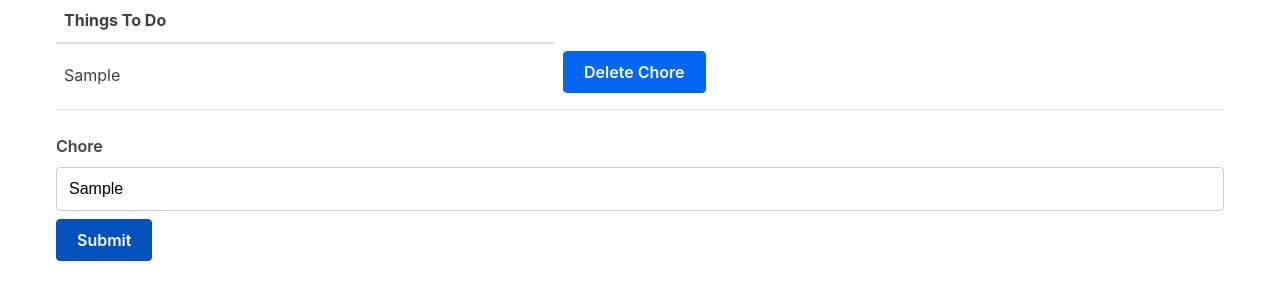
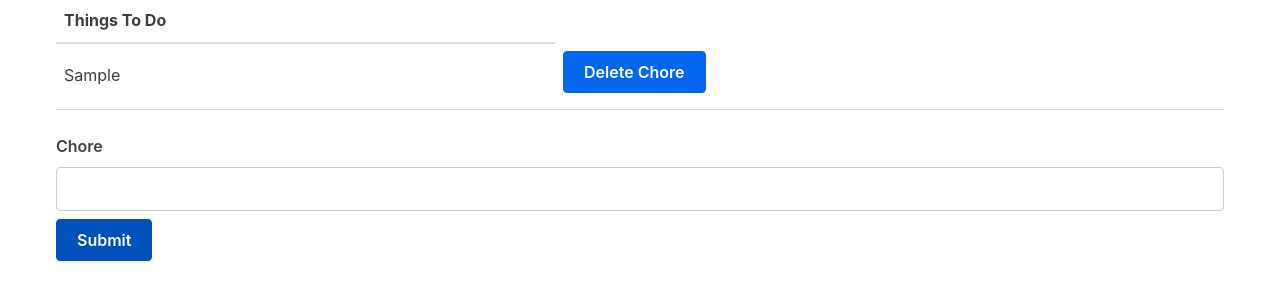
Before and after one commit to AngryGrizzlyBear/ToDoSomething, a React (Create React App) app in the folder react-tutorial/: page / in a window 1280 px wide. Both pictures are taken after typing "Sample" into the empty fields and a click on the button "Submit". Shown: the top 300 px of the page. Built offline with nearby package versions, Linux system fonts and the light colour scheme.

Commit message:
renaming and restructuring data

```diff
--- a/react-tutorial/src/components/App.js
+++ b/react-tutorial/src/components/App.js
@@ -19,7 +19,6 @@ class App extends Component {
     };
 
     handleSubmit = task => {
-        console.log(task);
         this.setState({tasks: [...this.state.tasks, task] })
     };
 
--- a/react-tutorial/src/components/Form.js
+++ b/react-tutorial/src/components/Form.js
@@ -5,7 +5,7 @@ class Form extends Component {
         super(props);
 
         this.initialState = {
-            tasks: '',
+            task: '',
         };
 
         this.state = this.initialState
@@ -22,21 +22,21 @@ class Form extends Component {
     onFormSubmit = (event) => {
         event.preventDefault();
 
-        this.props.handleSubmit(this.state);
+        this.props.handleSubmit(this.state.task);
         this.setState(this.initialState);
     };
 
 
     render() {
-        const {chore} = this.state;
+        const {task} = this.state;
 
         return (
             <form onSubmit={this.onFormSubmit} >
                 <label>Chore</label>
                 <input
                     type="text"
-                    name="chore"
-                    value={chore}
+                    name="task"
+                    value={task}
                     onChange={this.handleChange}
                 />
                 <button type="submit">
--- a/react-tutorial/src/components/Table.js
+++ b/react-tutorial/src/components/Table.js
@@ -14,7 +14,7 @@ const TableBody = props => {
     const rows = props.taskData.map((row, index) => {
         return (
             <tr key={index}>
-                <td>{row.chore}</td>
+                <td>{row}</td>
                 <td>
                     <button onClick={() => props.removeTask(index)}>Delete Chore</button>
                 </td>
```
Also changed, not shown: 1 other file (tests, documents, lock files or other folders).
